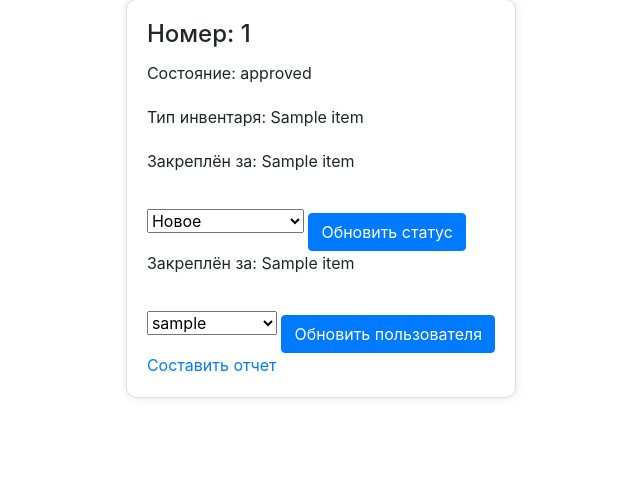
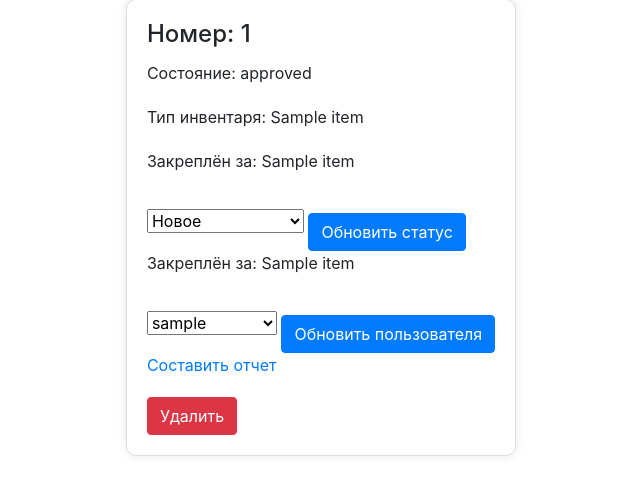
Before and after one commit to QvkkpotentialExplorer/Inventory, a Flask app: template templates/available_inventory.html in a window 1280 px wide. Shown: the part 123-618 px from the top of the page, without its empty margins (319-959 px from the left). Run offline with Flask 3, Linux system fonts and the light colour scheme; a user stored in the database is signed in; tables that the repository leaves empty hold one stand-in row (values such as "Sample post"); the template is opened without the code that fills it: most values are stand-ins (such as "Sample title", 1, 10 or a date in 2020); some libraries are stand-ins or nearby versions.

Commit message:
Update available_inventory.html

```diff
--- a/templates/available_inventory.html
+++ b/templates/available_inventory.html
@@ -112,6 +112,16 @@
                     <a href="{{ url_for('application.replacement_inventory_request', inventory_id=item[0].id) }}" class="btn btn-dark">Заявка на замену</a>
                 {% endif %}
 
+                <!-- Форма для удаления инвентаря -->
+                {% if current_user.role == 'admin' %}
+                    <form method="POST" action="{{ url_for('inventory.delete_inventory', inventory_id=item[0].id) }}"
+                          style="display:inline;">
+                        <button type="submit" class="btn btn-danger"
+                                onclick="return confirm('Вы уверены, что хотите удалить этот инвентарь?')">Удалить
+                        </button>
+                    </form>
+                {% endif %}
+
 
             </div>
             {% endfor %}
```
